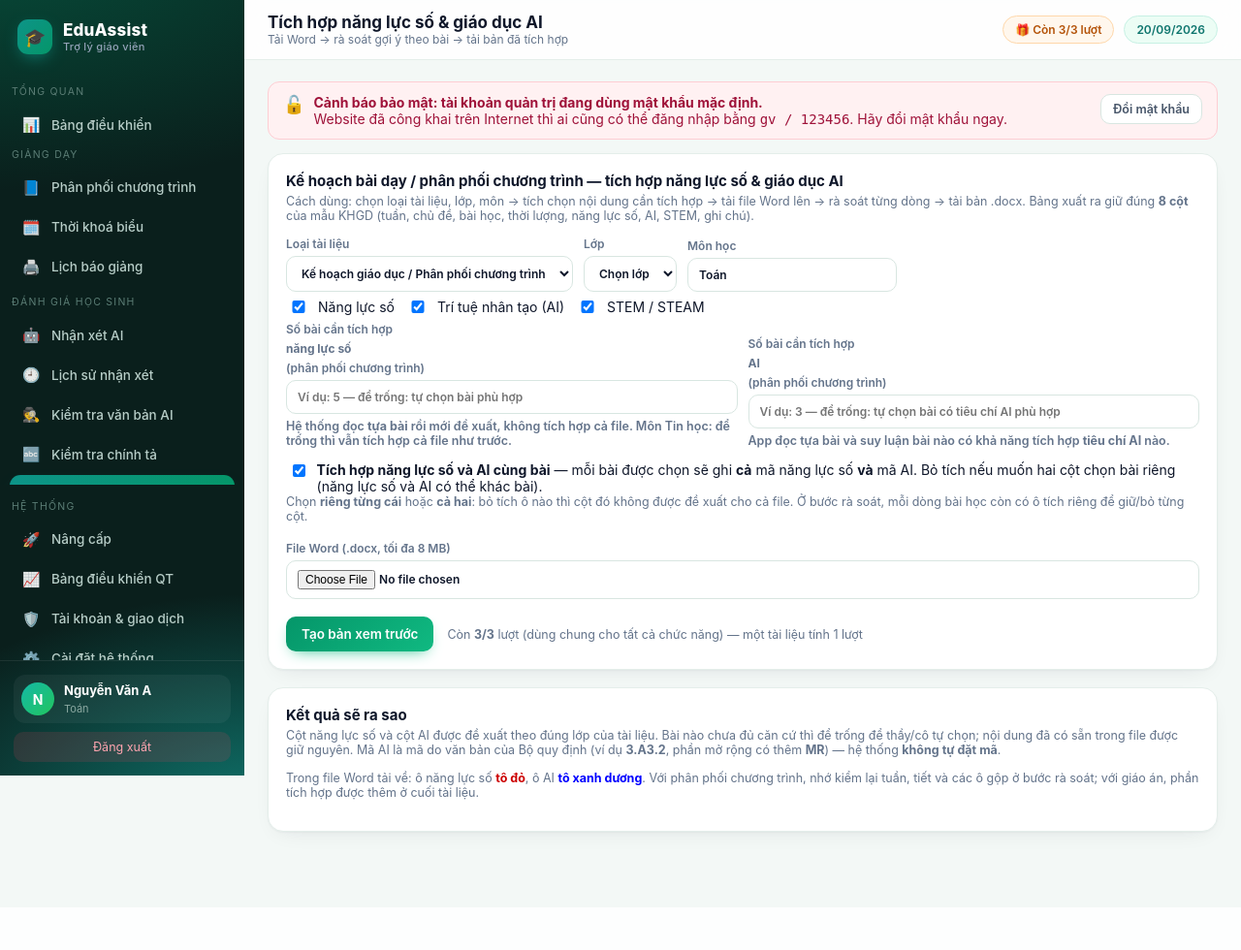
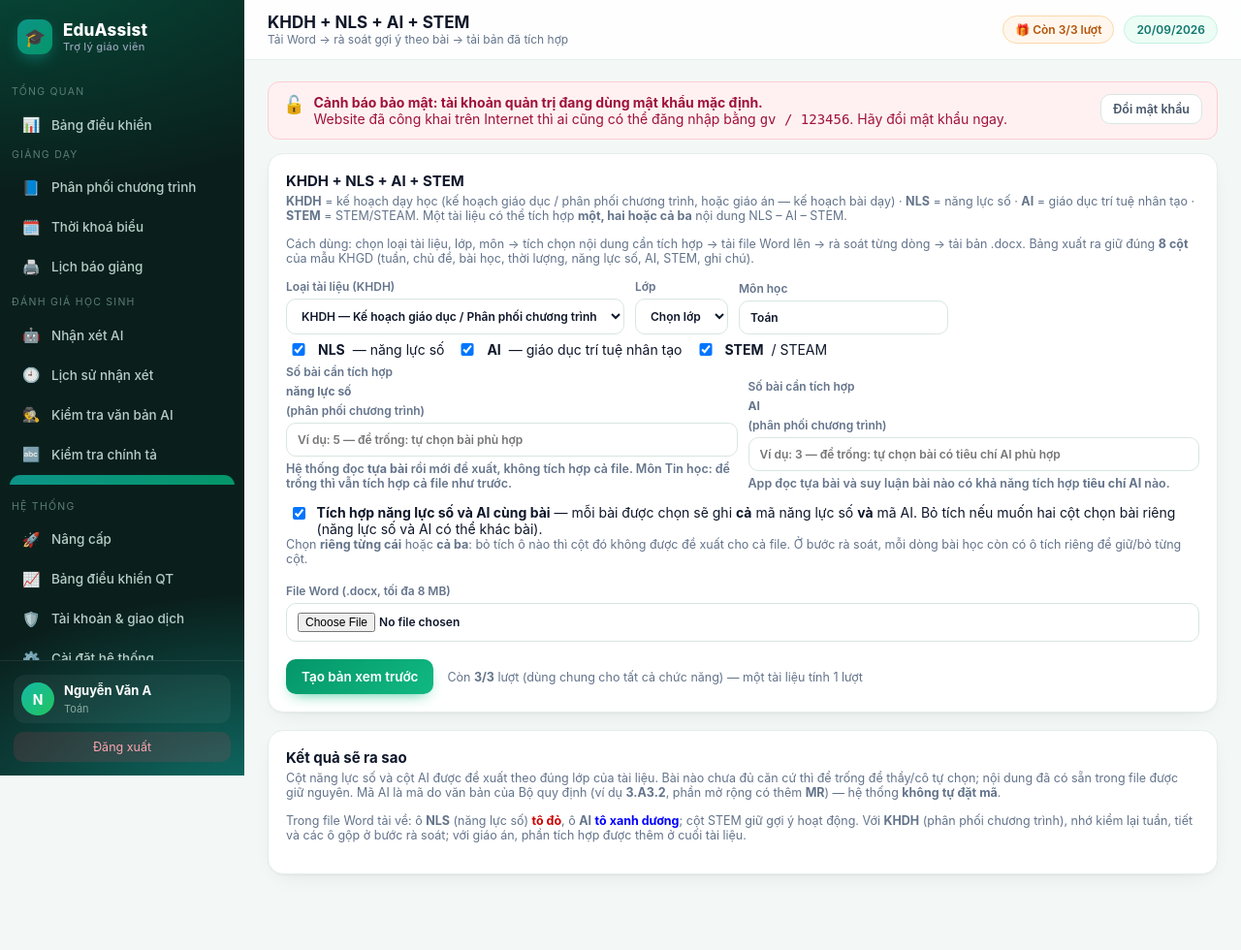
Before and after one commit to nguyenduympe-alt/Assss, a Flask app: page /nang-luc-so/ in a window 1280 px wide. Shown: the whole page at 97% size. Before the commit the page ends 870 px from the top, so only its background shows below. Run offline with Flask 3, Linux system fonts and the light colour scheme; the visitor is signed in with stand-in values (Sample User, id 1); data comes from the database, SQL or seed files in the repository; data that the repository does not hold is empty.

Commit message:
M11: doi ten chuc nang thanh KHDH + NLS + AI + STEM (KHDH = ke hoach day hoc; NLS/AI/STEM ghi ro viet tat); ten tep tai ve KHGD -> KHDH; bo sung check test M11

```diff
--- a/app/core.py
+++ b/app/core.py
@@ -33,8 +33,9 @@ def _cong_cu():
         {"icon": "🔤", "ten": "Kiểm tra chính tả", "endpoint": "chinh_ta.index", "mau": "#06b6d4",
          "mo_ta": "Tải .docx hoặc dán văn bản → duyệt từng chỗ sửa → tải bản .docx",
          "the": [], "moi": False},
-        {"icon": "🧩", "ten": "Năng lực số & STEM", "endpoint": "digital.index", "mau": "#8b5cf6",
-         "mo_ta": "Tải KHGD/PPCT Word → chọn cột cần tích hợp → tải bản .docx",
+        {"icon": "🧩", "ten": "KHDH + NLS + AI + STEM", "endpoint": "digital.index", "mau": "#8b5cf6",
+         "mo_ta": "Tải KHDH (kế hoạch dạy học) / giáo án Word → đọc tựa bài → chọn bài cần tích hợp "
+                  "năng lực số, AI, STEM → tải bản .docx",
          "the": [], "moi": False},
         {"icon": "🖨️", "ten": "Lịch báo giảng", "endpoint": "core.bao_giang", "mau": "#f59e0b",
          "mo_ta": "Xuất lịch báo giảng ra PDF hoặc Word",
--- a/app/plugins/digital.py
+++ b/app/plugins/digital.py
@@ -11,7 +11,8 @@ from ..modules import billing as BL
 from ..modules import digital_plan as DP
 
 bp = Blueprint('digital', __name__, url_prefix='/nang-luc-so')
-MENU = {'label': 'Năng lực số & STEM', 'endpoint': 'digital.index', 'icon': '🧩'}
+# (M11) Tên chức năng nói đủ phạm vi: KHDH (kế hoạch dạy học) + NLS + AI + STEM
+MENU = {'label': 'KHDH + NLS + AI + STEM', 'endpoint': 'digital.index', 'icon': '🧩'}
 FIELDS = ('week','topic','title','periods','digital','ai','stem','notes')
 
 
@@ -153,7 +154,7 @@ def review(token):
                 _phan.append('AI')
             if any(r.get('stem') for r in rows):
                 _phan.append('STEM')
-            _ten = ('KHGD' if ctx['mode'] == 'ppct' else 'Giao-an') + '-tich-hop-' + \
+            _ten = ('KHDH' if ctx['mode'] == 'ppct' else 'Giao-an') + '-tich-hop-' + \
                    ('-'.join(_phan) if _phan else 'trong') + '.docx'
             return send_file(output, as_attachment=True, download_name=_ten,
                              mimetype='application/vnd.openxmlformats-officedocument.wordprocessingml.document')
--- a/app/templates/digital_review.html
+++ b/app/templates/digital_review.html
@@ -1,5 +1,5 @@
 {% extends 'base.html' %}
-{% block head %}Rà soát nội dung tích hợp{% endblock %}
+{% block head %}Rà soát nội dung tích hợp — KHDH + NLS + AI + STEM{% endblock %}
 {% block crumb %}{{ctx.name}} · {{ctx.subject}} · Lớp {{ctx.grade}}{% endblock %}
 {% block body %}
 <div class="card"><h3>{{ctx.rows|length}} dòng cần rà soát</h3>
@@ -20,7 +20,7 @@
  <p class="muted">Trong file Word tải về: ô <b style="color:#c00">Năng lực số tô ĐỎ</b>, ô
  <b style="color:#00f">Trí tuệ nhân tạo (AI) tô XANH DƯƠNG</b> (chỉ tô phần hệ thống đề xuất, nội dung thầy/cô
  tự nhập giữ nguyên màu đen).</p>
- <p class="muted">Cột <b>Năng lực số</b> và cột <b>Trí tuệ nhân tạo (AI)</b> <b>chỉ ghi mã tiêu chí</b>
+ <p class="muted">Cột <b>NLS</b> (năng lực số) và cột <b>AI</b> <b>chỉ ghi mã tiêu chí</b>
  (ví dụ <b>1.3.CB2</b>, <b>4.B2.MR1</b>). Nội dung giải thích, hoạt động gợi ý và căn cứ đọc tựa bài nằm ở
  <b>cột Ghi chú / Cách tổ chức và đánh giá</b> và ở các khối “Căn cứ” bên dưới.</p></div>
 <form method="post">
@@ -50,7 +50,7 @@
   </details>
   {% elif row.canh_bao_ai %}<p class="muted">{{row.canh_bao_ai|join(' ')}}</p>{% endif %}
   <div class="g2" style="margin-top:16px">
-   {% for key,label in [('digital','Năng lực số'),('ai','Trí tuệ nhân tạo (AI)'),('stem','STEM / STEAM'),('notes','Ghi chú / Cách tổ chức và đánh giá')] %}
+   {% for key,label in [('digital','NLS — năng lực số'),('ai','AI — giáo dục trí tuệ nhân tạo'),('stem','STEM / STEAM'),('notes','Ghi chú / Cách tổ chức và đánh giá')] %}
    <label class="f">
     {% if key in ('digital','ai','stem') %}
     <span style="display:flex;gap:8px;align-items:center"><input type="checkbox" name="{{i}}_giu_{{key}}" value="1"{% if row[key] %} checked{% endif %} style="width:16px">Giữ cột {{label}}</span>
--- a/app/templates/digital_upload.html
+++ b/app/templates/digital_upload.html
@@ -1,23 +1,26 @@
 {% extends 'base.html' %}
-{% block head %}Tích hợp năng lực số &amp; giáo dục AI{% endblock %}
+{% block head %}KHDH + NLS + AI + STEM{% endblock %}
 {% block crumb %}Tải Word → rà soát gợi ý theo bài → tải bản đã tích hợp{% endblock %}
 {% block body %}
 <div class="card">
- <h3>Kế hoạch bài dạy / phân phối chương trình — tích hợp năng lực số &amp; giáo dục AI</h3>
+ <h3>KHDH + NLS + AI + STEM</h3>
+ <p class="sub"><b>KHDH</b> = kế hoạch dạy học (kế hoạch giáo dục / phân phối chương trình, hoặc giáo án —
+ kế hoạch bài dạy) · <b>NLS</b> = năng lực số · <b>AI</b> = giáo dục trí tuệ nhân tạo · <b>STEM</b> = STEM/STEAM.
+ Một tài liệu có thể tích hợp <b>một, hai hoặc cả ba</b> nội dung NLS – AI – STEM.</p>
  <p class="sub">Cách dùng: chọn loại tài liệu, lớp, môn → tích chọn nội dung cần tích hợp → tải file Word
  lên → rà soát từng dòng → tải bản .docx. Bảng xuất ra giữ đúng <b>8 cột</b> của mẫu KHGD (tuần, chủ đề,
  bài học, thời lượng, năng lực số, AI, STEM, ghi chú).</p>
  <form method="post" enctype="multipart/form-data">
   <input type="hidden" name="csrf_token" value="{{csrf_token()}}">
   <div class="row">
-   <label class="f">Loại tài liệu<select name="mode" required><option value="ppct">Kế hoạch giáo dục / Phân phối chương trình</option><option value="lesson">Giáo án / Kế hoạch bài dạy</option></select></label>
+   <label class="f">Loại tài liệu (KHDH)<select name="mode" required><option value="ppct">KHDH — Kế hoạch giáo dục / Phân phối chương trình</option><option value="lesson">KHDH — Giáo án / Kế hoạch bài dạy</option></select></label>
    <label class="f">Lớp<select name="grade" required><option value="">Chọn lớp</option>{% for i in range(1,13) %}<option>{{i}}</option>{% endfor %}</select></label>
    <label class="f">Môn học<input name="subject" value="{{user['subject'] or ''}}" maxlength="100" placeholder="Ví dụ: Tin học" required></label>
   </div>
   <div class="row" style="margin-top:6px">
-   <label style="display:flex;gap:8px;align-items:center"><input type="checkbox" name="chon_nls" value="1" checked style="width:18px">Năng lực số</label>
-   <label style="display:flex;gap:8px;align-items:center"><input type="checkbox" name="chon_ai" value="1" checked style="width:18px">Trí tuệ nhân tạo (AI)</label>
-   <label style="display:flex;gap:8px;align-items:center"><input type="checkbox" name="chon_stem" value="1" checked style="width:18px">STEM / STEAM</label>
+   <label style="display:flex;gap:8px;align-items:center"><input type="checkbox" name="chon_nls" value="1" checked style="width:18px"><b>NLS</b> — năng lực số</label>
+   <label style="display:flex;gap:8px;align-items:center"><input type="checkbox" name="chon_ai" value="1" checked style="width:18px"><b>AI</b> — giáo dục trí tuệ nhân tạo</label>
+   <label style="display:flex;gap:8px;align-items:center"><input type="checkbox" name="chon_stem" value="1" checked style="width:18px"><b>STEM</b> / STEAM</label>
   </div>
   <div class="row" style="margin-top:6px">
    <label class="f" style="flex:1;min-width:260px">Số bài cần tích hợp <b>năng lực số</b> (phân phối chương trình)
@@ -33,7 +36,7 @@
    <input type="checkbox" name="cung_bai" value="1" checked style="width:18px;margin-top:3px">
    <span><b>Tích hợp năng lực số và AI cùng bài</b> — mỗi bài được chọn sẽ ghi <b>cả</b> mã năng lực số <b>và</b> mã AI.
    Bỏ tích nếu muốn hai cột chọn bài riêng (năng lực số và AI có thể khác bài).</span></label>
-  <p class="sub">Chọn <b>riêng từng cái</b> hoặc <b>cả hai</b>: bỏ tích ô nào thì cột đó không được đề xuất cho
+  <p class="sub">Chọn <b>riêng từng cái</b> hoặc <b>cả ba</b>: bỏ tích ô nào thì cột đó không được đề xuất cho
   cả file. Ở bước rà soát, mỗi dòng bài học còn có ô tích riêng để giữ/bỏ từng cột.</p>
   <label class="f" style="margin:18px 0">File Word (.docx, tối đa 8 MB)<input type="file" name="file" accept=".docx" required></label>
   {% if is_pro %}
@@ -54,8 +57,8 @@
  <p class="sub">Cột năng lực số và cột AI được đề xuất theo đúng lớp của tài liệu. Bài nào chưa đủ căn cứ thì
  để trống để thầy/cô tự chọn; nội dung đã có sẵn trong file được giữ nguyên. Mã AI là mã do văn bản của Bộ
  quy định (ví dụ <b>3.A3.2</b>, phần mở rộng có thêm <b>MR</b>) — hệ thống <b>không tự đặt mã</b>.</p>
- <p class="sub">Trong file Word tải về: ô năng lực số <b style="color:#c00">tô đỏ</b>, ô AI
- <b style="color:#00f">tô xanh dương</b>. Với phân phối chương trình, nhớ kiểm lại tuần, tiết và các ô gộp
- ở bước rà soát; với giáo án, phần tích hợp được thêm ở cuối tài liệu.</p>
+ <p class="sub">Trong file Word tải về: ô <b>NLS</b> (năng lực số) <b style="color:#c00">tô đỏ</b>, ô <b>AI</b>
+ <b style="color:#00f">tô xanh dương</b>; cột STEM giữ gợi ý hoạt động. Với <b>KHDH</b> (phân phối chương trình),
+ nhớ kiểm lại tuần, tiết và các ô gộp ở bước rà soát; với giáo án, phần tích hợp được thêm ở cuối tài liệu.</p>
 </div>
 {% endblock %}
```
